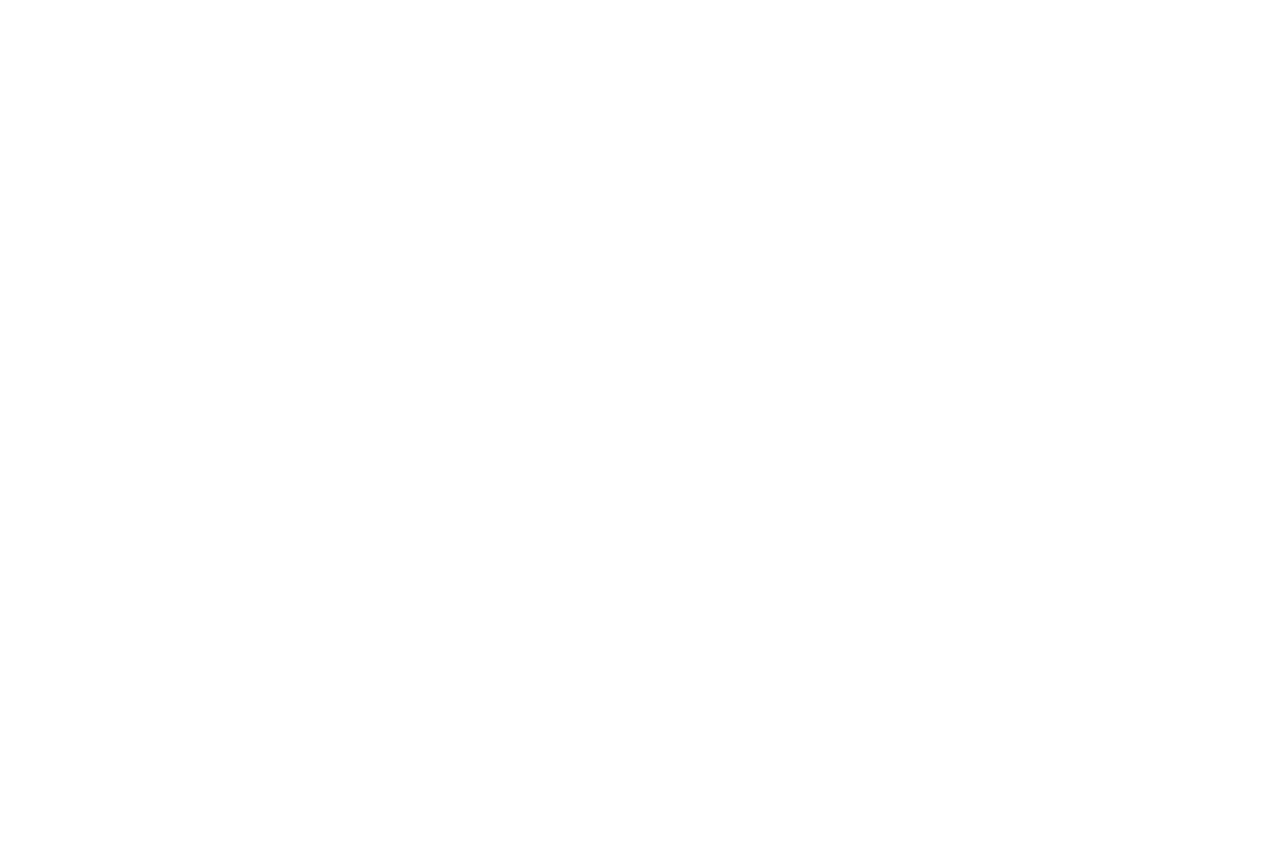
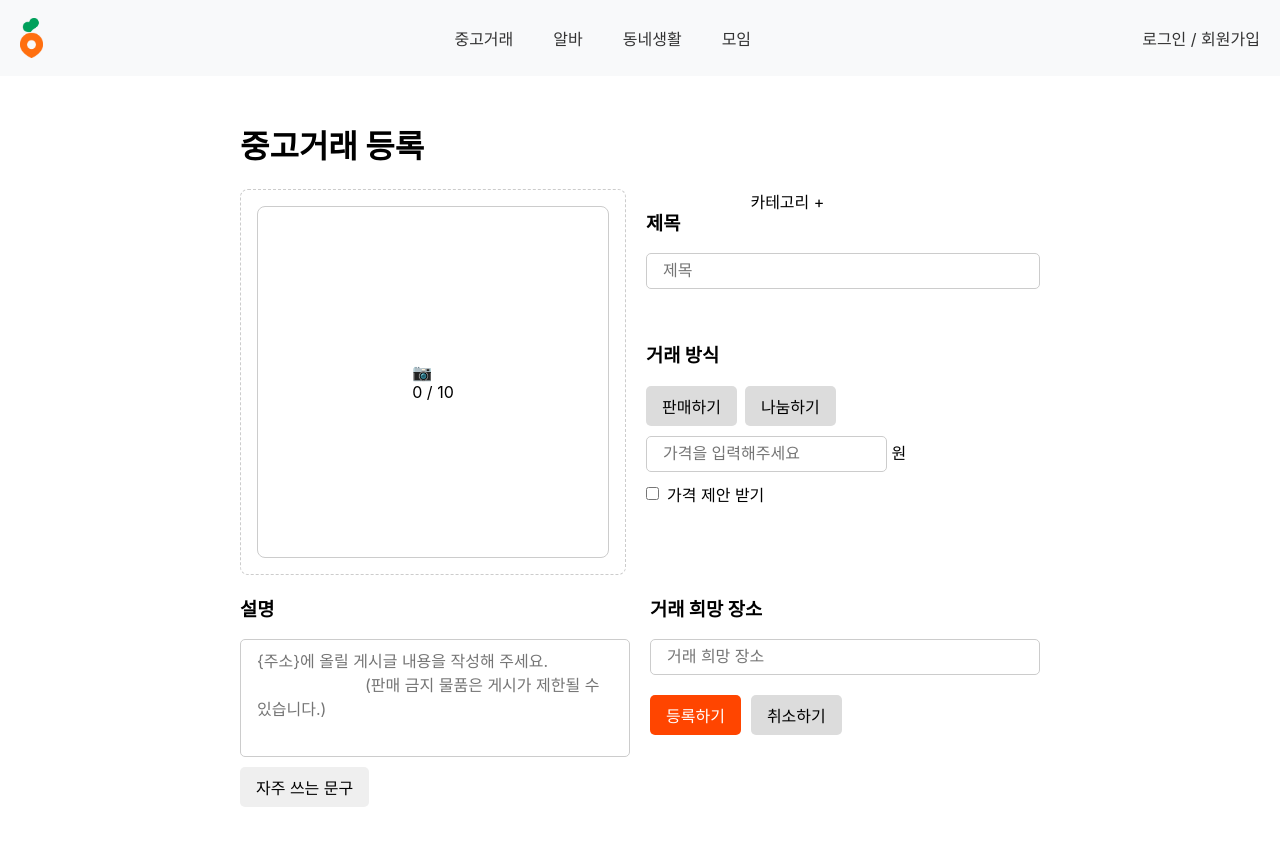
Before and after one commit to busanit2024/daenggeun-project, a React (Create React App) app in the folder frontend/: page /usedTrade/used-trade-write in a window 1280 px wide. Before the commit this address had no page. Shown: the top 846 px of the page. Before the commit the page ends 800 px from the top, so only its background shows below. Built offline with nearby package versions, Linux system fonts and the light colour scheme.

Commit message:
중고거래 등록 화면 작성

```diff
--- a/frontend/src/App.js
+++ b/frontend/src/App.js
@@ -8,6 +8,8 @@ import GroupCreatePage from './components/pages/Group/GroupCreatePage';
 import Layout from './Layout';
 import UsedTrade from './components/pages/UsedTrade/UsedTrade';
 import UsedTradeView from './components/pages/UsedTrade/UsedTradeView';
+import UsedTradeWrite from './components/pages/UsedTrade/UsedTradeWrite';
+import UsedTradeUpdate from './components/pages/UsedTrade/UsedTradeUpdate';
 import AlbaList from './components/alba/AlbaList';
 
 function App() {
@@ -25,6 +27,8 @@ function App() {
             <Route path="alba" element={<AlbaList />} />
             <Route path="usedTrade/used-trade" element={<UsedTrade />} />
             <Route path="usedTrade/used-trade-view/:id" element={<UsedTradeView />} />
+            <Route path="usedTrade/used-trade-write" element={<UsedTradeWrite />} />
+            <Route path="usedTrade/used-trade-update/:id" element={<UsedTradeUpdate />} />
           </Route>
         </Routes>
       </BrowserRouter>
--- /dev/null
+++ b/frontend/src/components/pages/UsedTrade/ImageUpload.jsx
@@ -0,0 +1,68 @@
+import React, { useState } from "react";
+import styled from "styled-components";
+
+const ImageUploadContainer = styled.div`
+  display: flex;
+  flex-wrap: wrap;
+  gap: 10px;
+  border: 1px dashed #ccc;
+  padding: 16px;
+  border-radius: 8px;
+  justify-content: center;
+  align-items: center;
+`;
+
+const ImagePlaceholder = styled.div`
+  width: 350px;
+  height: 350px;
+  display: flex;
+  justify-content: center;
+  align-items: center;
+  border: 1px solid #ccc;
+  border-radius: 8px;
+`;
+
+const UploadedImage = styled.img`
+  width: 80px;
+  height: 80px;
+  object-fit: cover;
+  border-radius: 8px;
+`;
+
+const ImageUpload = () => {
+  const [images, setImages] = useState([]);
+
+  const handleImageUpload = (e) => {
+    const files = Array.from(e.target.files);
+    setImages((prevImages) => [...prevImages, ...files].slice(0, 10));
+  };
+
+  return (
+    <ImageUploadContainer>
+      {images.map((img, index) => (
+        <UploadedImage key={index} src={URL.createObjectURL(img)} alt={`uploaded-${index}`} />
+      ))}
+      {images.length < 10 && (
+        <ImagePlaceholder>
+          <label htmlFor="image-upload">
+            <span role="img" aria-label="upload" style={{ alignItems: "center" }}>
+              📷
+              <br/>
+              {images.length} / 10
+            </span>
+          </label>
+          <input
+            id="image-upload"
+            type="file"
+            accept="image/*"
+            multiple
+            onChange={handleImageUpload}
+            style={{ display: "none" }}
+          />
+        </ImagePlaceholder>
+      )}
+    </ImageUploadContainer>
+  );
+};
+
+export default ImageUpload;
--- a/frontend/src/components/pages/UsedTrade/UsedTrade.jsx
+++ b/frontend/src/components/pages/UsedTrade/UsedTrade.jsx
@@ -38,6 +38,13 @@ const Sidebar = styled.aside`
   }
 `;
 
+const Header = styled.div`
+  display: flex;
+  justify-content: space-between;
+  align-items: center;
+  margin-bottom: 16px;
+`;
+
 const Main = styled.main`
   flex: 1; /* 남은 공간을 차지 */
 `;
@@ -64,7 +71,14 @@ const UsedTrade = () => {
                     <FilterBar />
                 </Sidebar>
                 <Main>
+                  <Header>
                     <Title>부산광역시 동래구 중고거래</Title>
+                    <Button
+                      title="+ 글쓰기"
+                      variant="primary"
+                      onClick={() => navigate("/usedTrade/used-trade-write")}
+                    />
+                  </Header>
                   <CardGrid>
                     {Array.from({ length: 20 }).map((_, index) => (
                       <Card
--- a/frontend/src/components/pages/UsedTrade/UsedTradeWrite.jsx
+++ b/frontend/src/components/pages/UsedTrade/UsedTradeWrite.jsx
@@ -0,0 +1,229 @@
+import React, { useState } from "react";
+import styled from "styled-components";
+import Button from "../../ui/Button";
+import InputText from "../../ui/InputText";
+import ImageUpload from "./ImageUpload";
+import { useNavigate } from "react-router-dom";
+
+const ButtonContainer = styled.div`
+    display: inline-flex;
+    gap: 8px;
+    margin-bottom: 10px;
+`;
+
+const Container = styled.div`
+    display: flex;
+    flex-direction: column;
+    padding: 20px;
+    max-width: 800px;
+    margin: auto;
+`;
+
+const Form = styled.form`
+    display: flex;
+    flex-direction: row;
+    gap: 20px;
+`;
+
+const InputContainer = styled.div`
+    flex: 2;
+    display: flex;
+    flex-direction: column;
+    width: 100%;
+`;
+
+const TextArea = styled.textarea`
+    padding: 8px 16px;
+    font-size: 16px;
+    border: 1px solid #ccc;
+    border-radius: 5px;
+    resize: none;
+    font-family: inherit;
+
+    &:focus {
+        border: 1px solid #000000;
+        outline: none;
+    }
+`;
+
+const Label = styled.label`
+    display: flex;
+    align-items: center;
+    font-size: 16px;
+    margin-top: 10px;
+    cursor: pointer;
+    gap: 8px;
+`;
+
+const Checkbox = styled.input`
+    margin: 0;
+`;
+
+const CategoryToggle = styled.div`
+    display: flex;
+    align-items: center;
+    cursor: pointer;
+    margin-bottom: 10px;
+`;
+
+const CategoryList = styled.div`
+    display: ${props => (props.show ? "block" : "none")};
+    transition: all 0.3s ease;
+    margin-top: 10px;
+    background: #F9F9F9;
+    padding: 10px;
+    border: 1px solid #ccc;
+    border-radius: 5px;
+`;
+
+const TradeButton = styled(Button)`
+    background-color: ${props => (props.active ? "#000" : "#ccc")};
+    color: ${props => (props.active ? "#fff" : "#000")};
+    border-radius: 30px;
+`;
+
+const UsedTradeWrite = () => {
+    const [isPriceNegotiable, setIsPriceNegotiable] = useState(false);  // 체크박스는 기본적으로 체크 X
+    const [price, setPrice] = useState("");
+    const [isCategoryOpen, setIsCategoryOpen] = useState(false);
+    const [selectedTradeType, setSelectedTradeType] = useState(null);
+
+    const handlePriceChange = (e) => {
+        // 입력값을 숫자만 허용
+        let value = e.target.value.replace(/[^0-9]/g, "");
+
+        // 숫자 형식에 맞게 반점 추가
+        if (value) {
+            value = Number(value).toLocaleString();
+        }
+
+        setPrice(value);    // 업데이트
+    };
+
+    const handleCheckboxChange = () => {
+        setIsPriceNegotiable((prev) => !prev);
+    };
+
+    const handleTradeTypeChange = (type) => {
+        setSelectedTradeType(type === selectedTradeType ? null : type);
+    };
+
+    const toggleCategory = () => {
+        setIsCategoryOpen((prev) => !prev);
+    };
+
+    return (
+        <Container>
+            <h1>중고거래 등록</h1>
+            <Form>
+                <ImageUpload />
+                <InputContainer>
+                <Form>
+                    <h3>제목</h3>
+                    <span style={{ cursor: "pointer", marginLeft: "50px" }} onClick={toggleCategory}>
+                        {isCategoryOpen ? "카테고리 -" : "카테고리 +"}
+                    </span>
+                </Form>
+                <InputText placeholder="제목" />
+                <CategoryList show={isCategoryOpen}>
+                    <div>카테고리1</div>
+                    <div>카테고리2</div>
+                    <div>카테고리3</div>
+                </CategoryList>
+                <p />
+                <div>
+                    <h3>거래 방식</h3>
+                    <ButtonContainer>
+                        <TradeButton
+                            title="판매하기"
+                            variant="gray"
+                            active={selectedTradeType === "판매하기"}
+                            onClick={() => handleTradeTypeChange("판매하기")}
+                        />
+                        <TradeButton
+                            title="나눔하기"
+                            variant="gray"
+                            active={selectedTradeType === "나눔하기"}
+                            onClick={() => handleTradeTypeChange("나눔하기")}
+                        />
+                        {/* <Button
+                            borderRadius="30px"
+                            title="판매하기"
+                            variant="gray"
+                        />
+                        <Button
+                            borderRadius="30px"
+                            title="나눔하기"
+                            variant="gray"
+                        /> */}
+                    </ButtonContainer>
+                    <br />
+
+                    {/* 가격 입력 */}
+                    <InputText
+                        placeholder="가격을 입력해주세요"
+                        value={price}
+                        onChange={handlePriceChange}
+                    /> 원
+                    <br />
+
+                    {/* 체크박스 추가 */}
+                    <Label>
+                        <Checkbox
+                            type="checkbox"
+                            checked={isPriceNegotiable}
+                            onChange={handleCheckboxChange}
+                        />
+                        가격 제안 받기
+                    </Label>
+                </div>
+                </InputContainer>
+            </Form>
+
+            <Form>
+                <InputContainer>
+                    <h3>설명</h3>
+                    <TextArea
+                        placeholder="{주소}에 올릴 게시글 내용을 작성해 주세요.
+                        (판매 금지 물품은 게시가 제한될 수 있습니다.)"
+                        rows="5"
+                    />
+                    <div style={{ marginTop: "10px" }}>
+                        <Button
+                            title="자주 쓰는 문구"
+                        />
+                    </div>
+                </InputContainer>
+
+                <InputContainer>
+                    <h3>거래 희망 장소</h3>
+                    <InputText placeholder="거래 희망 장소" />
+                    <div style={{ display: "flex", gap: "10px", marginTop: "20px" }}>
+                        <Button
+                            title="등록하기"
+                            variant="primary"
+                            type="submit"
+                            onClick={() =>
+                                alert(
+                                    `등록 완료\n가격 제안 가능 여부: ${
+                                        isPriceNegotiable ? "가능" : "불가능"
+                                    }`
+                                )
+                            }
+                        />
+                        <Button
+                            title="취소하기"
+                            variant="gray"
+                            onClick={() => alert("취소")}
+                        />
+                    </div>
+                </InputContainer>
+            </Form>
+
+
+
+        </Container>
+    );
+};
+
+export default UsedTradeWrite;
--- a/frontend/src/components/ui/Button.jsx
+++ b/frontend/src/components/ui/Button.jsx
@@ -5,7 +5,7 @@ const StyledButton = styled.button`
     padding : 8px 16px ;
     font-size : 16px;
     border-width: 0px;
-    border-radius: 5px;
+    border-radius: ${props => props.borderRadius || "5px"};
     cursor:pointer;
     height : 40px;
     width: ${props => props.width ? props.width : "auto"};
@@ -38,14 +38,24 @@ const StyledButton = styled.button`
                     background-color : rgba(255, 69, 0, 0.3);
                     color : rgba(255, 69, 0);
                 `;
+            default:
+                return ``;
         };
     }}
 `;
 
 
 function Button(props) {
-    const { title, onClick, variant, width, grow  } = props;
-    return <StyledButton title={title} onClick={onClick} variant={variant} width={width} grow={grow}>{title || "button"}</StyledButton>;
+    const { title, onClick, variant, width, grow, borderRadius } = props;
+    return <StyledButton
+            title={title}
+            onClick={onClick}
+            variant={variant} width={width}
+            grow={grow}
+            borderRadius={borderRadius}
+        >
+            {title || "button"}
+        </StyledButton>;
 }
 
 
--- a/frontend/src/index.js
+++ b/frontend/src/index.js
@@ -3,9 +3,6 @@ import ReactDOM from 'react-dom/client';
 import './index.css';
 import App from './App';
 import reportWebVitals from './reportWebVitals';
-import Toolbar from './components/Toolbar';
-import UsedTrade from './components/pages/UsedTrade/UsedTrade';
-import UsedTradeView from './components/pages/UsedTrade/UsedTradeView';
 
 const root = ReactDOM.createRoot(document.getElementById('root'));
 root.render(
```
Lines whose indentation alone changed are shown as unchanged.
